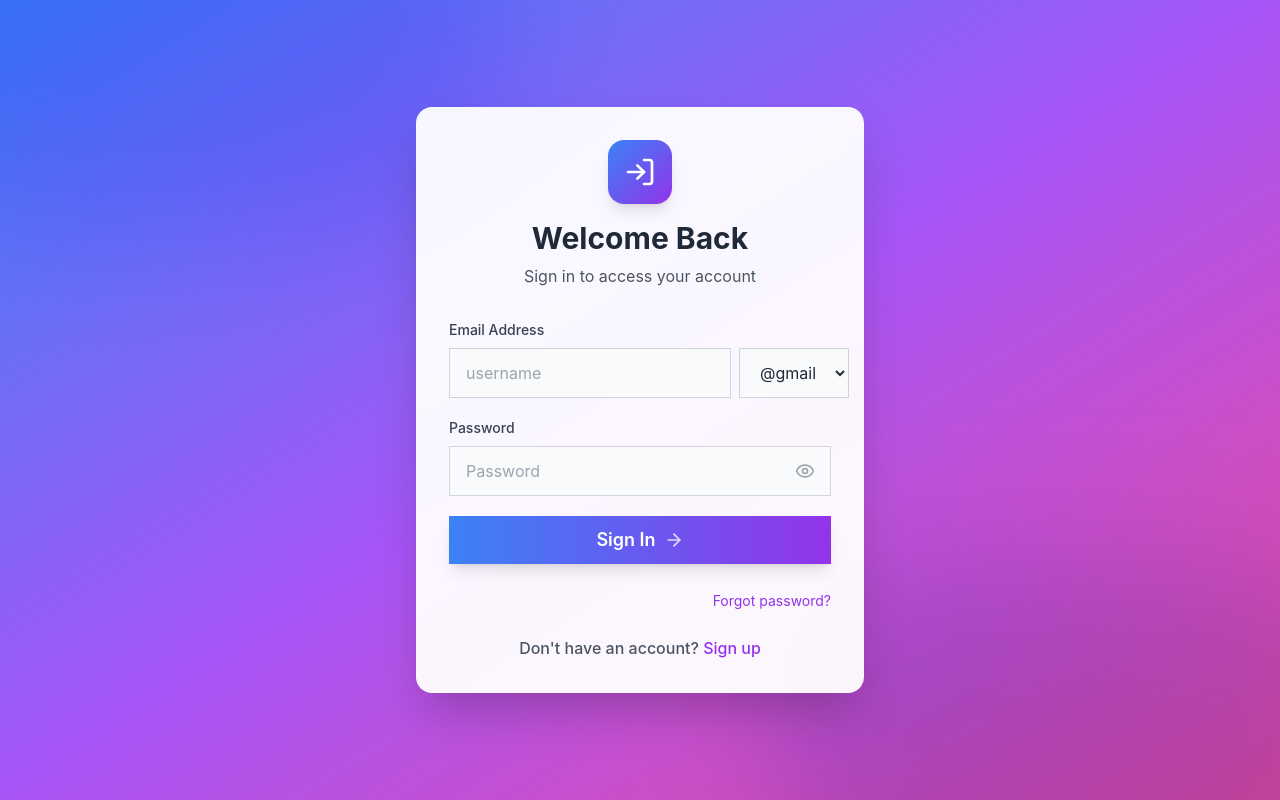
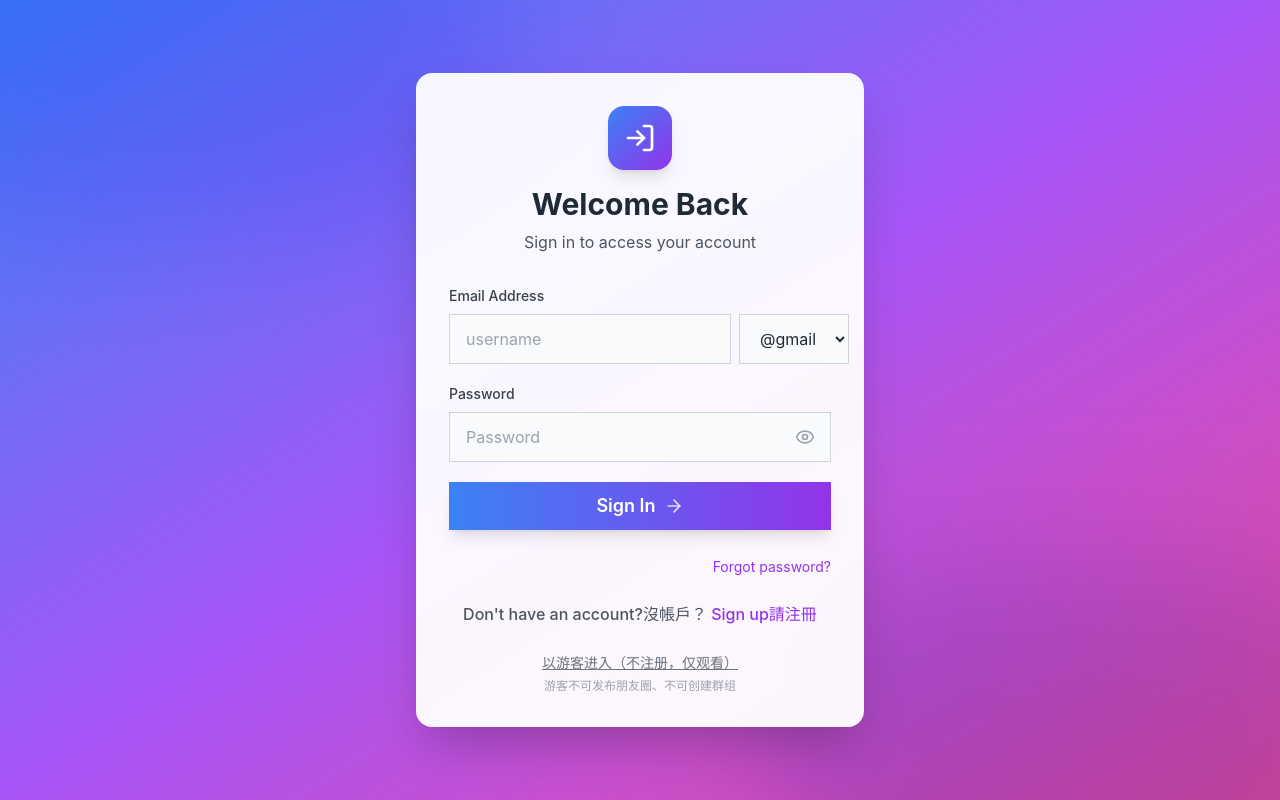
Before and after one commit to Atom0755/zehem.ai-web, a React (Vite) app: page / in a window 1280 px wide. Built offline with nearby package versions, Linux system fonts and the light colour scheme.

Commit message:
add guest entry link and fix logout

```diff
--- a/src/contexts/SupabaseAuthContext.jsx
+++ b/src/contexts/SupabaseAuthContext.jsx
@@ -90,19 +90,28 @@ export const AuthProvider = ({ children }) => {
   }, [toast]);
 
 
-  const signOut = useCallback(async () => {
+const signOut = useCallback(async () => {
+  try {
+    // 1️⃣ 调 Supabase 登出（即使报错也继续）
     const { error } = await supabase.auth.signOut();
-
     if (error) {
-      toast({
-        variant: "destructive",
-        title: "Sign out Failed",
-        description: error.message || "Something went wrong",
-      });
+      console.warn("Supabase signOut warning:", error.message);
     }
 
-    return { error };
-  }, [toast]);
+    // 2️⃣ 清理可能残留的本地 session
+    try {
+      localStorage.removeItem("sb-access-token");
+      localStorage.removeItem("sb-refresh-token");
+    } catch (e) {}
+
+    // 3️⃣ 强制刷新到首页（解决 Auth session missing）
+    window.location.href = "/";
+  } catch (err) {
+    console.error("Logout failed:", err);
+    window.location.href = "/";
+  }
+}, []);
+
 
   const value = useMemo(() => ({
     user,
--- a/src/pages/AuthPage.jsx
+++ b/src/pages/AuthPage.jsx
@@ -159,9 +159,26 @@ const AuthPage = () => {
 
              <div className="text-center">
                 <button onClick={toggleMode} className="text-gray-600 font-medium">
-                  {isLogin ? <span>Don't have an account? <span className="text-purple-600">Sign up</span></span> : <span>Already have an account? <span className="text-purple-600">Sign in</span></span>}
+                  {isLogin ? <span>Don't have an account?沒帳戶？ <span className="text-purple-600">Sign up請注冊</span></span> : <span>Already have an account? <span className="text-purple-600">Sign in</span></span>}
                 </button>
              </div>
+{/* 游客入口 */}
+<div className="mt-4 text-center">
+  <button
+    type="button"
+    onClick={() => {
+      window.location.href = "/";
+    }}
+    className="text-sm text-gray-500 hover:text-purple-600 underline"
+  >
+    以游客进入（不注册，仅观看）
+  </button>
+
+  <div className="mt-1 text-xs text-gray-400">
+    游客不可发布朋友圈、不可创建群组
+  </div>
+</div>
+
           </div>
         </div>
       </motion.div>
```
